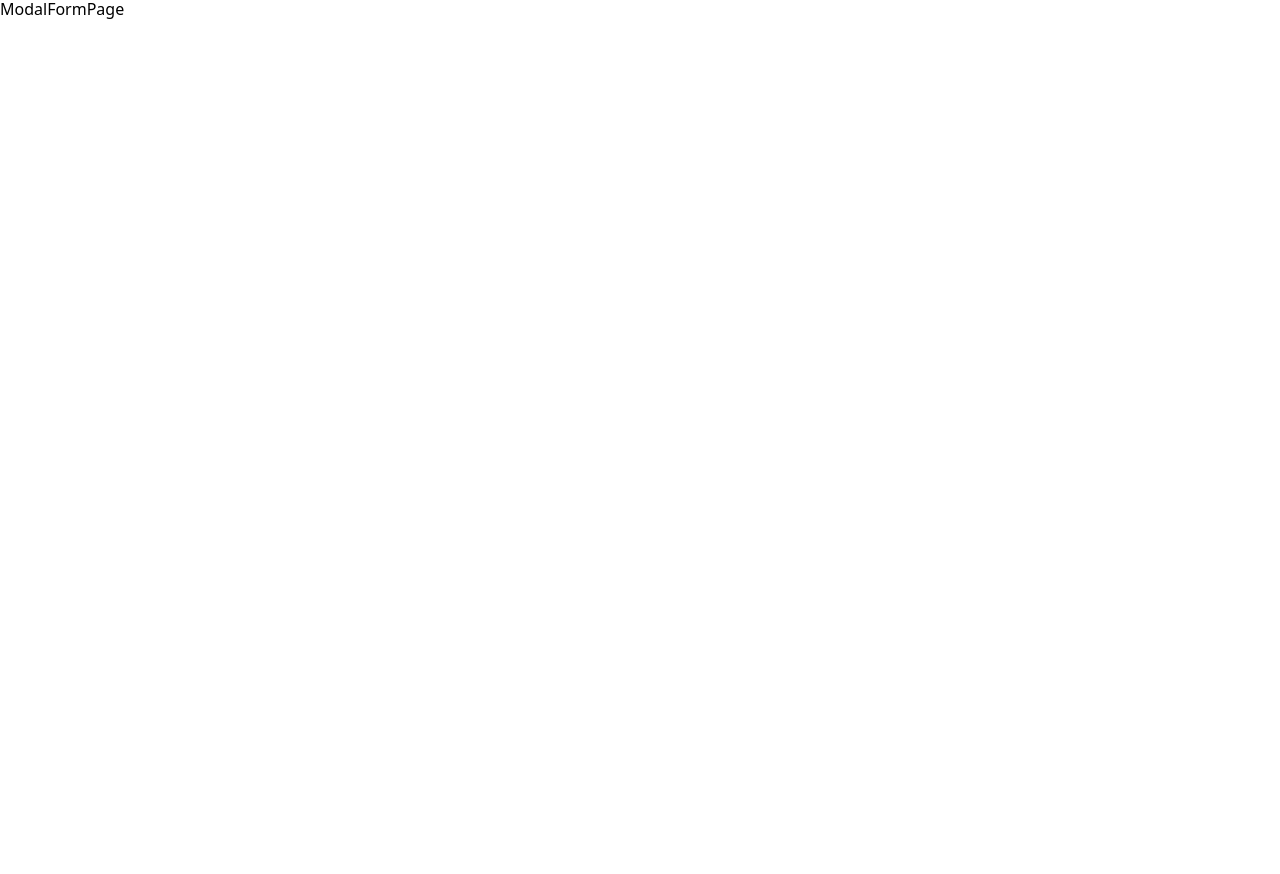
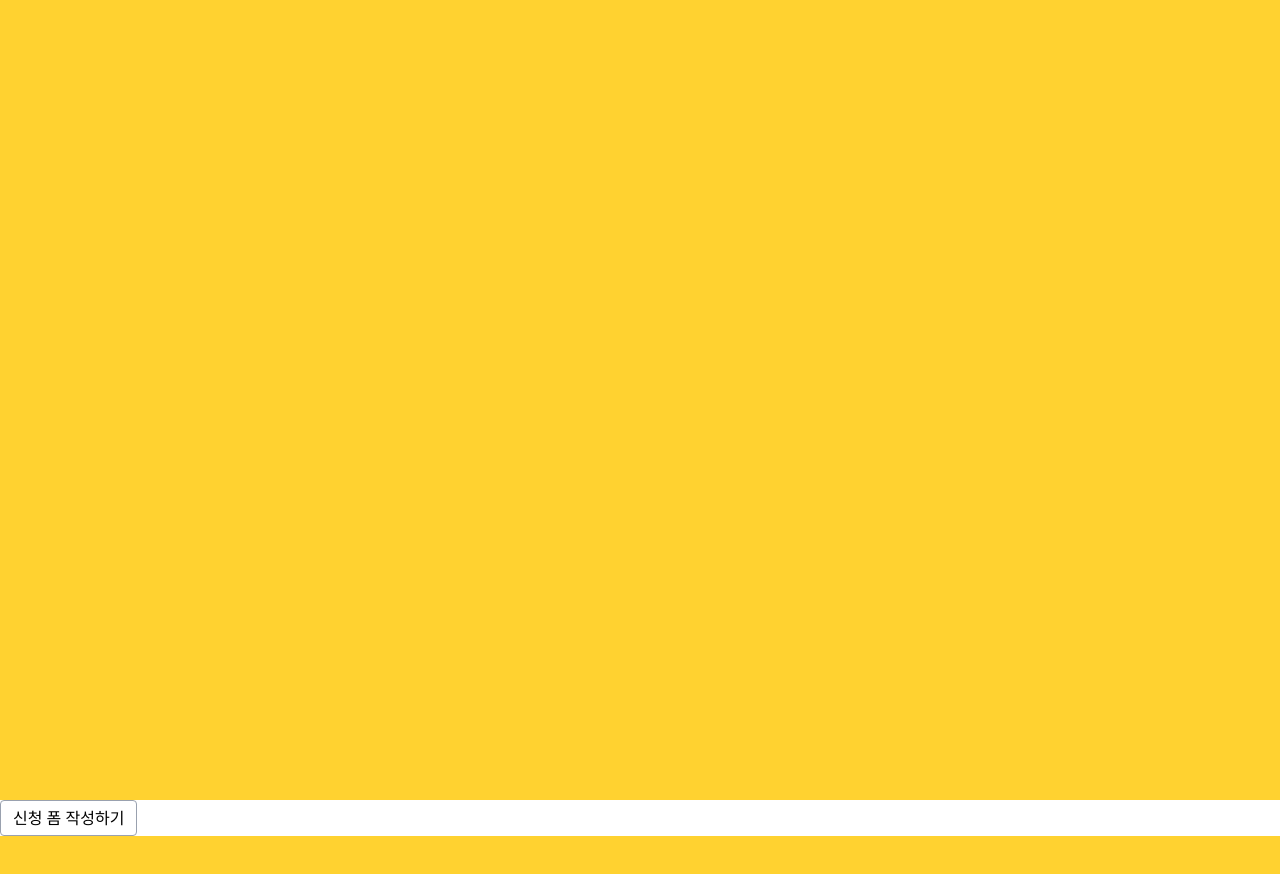
Before and after one commit to Einere/toss-fe-code-challenge-2025, a React (Vite) app: page / in a window 1280 px wide. Shown: the top 874 px of the page. Before the commit the page ends 800 px from the top, so only its background shows below. Built offline with nearby package versions, Linux system fonts and the light colour scheme.

Commit message:
feat: 접근성 폼 모달 구현

```diff
--- a/index.css
+++ /dev/null
@@ -1 +0,0 @@
-@import "tailwindcss";
--- a/package.json
+++ b/package.json
@@ -13,6 +13,7 @@
     "modern-normalize": "^3.0.1",
     "react": "^19.1.1",
     "react-dom": "^19.1.1",
+    "react-hook-form": "^7.63.0",
     "tailwindcss": "^4.1.13",
     "typescript-eslint": "^8.44.0"
   },
--- /dev/null
+++ b/src/AccessableModal.tsx
@@ -0,0 +1,69 @@
+import React, { useRef, useEffect, type PropsWithChildren } from "react";
+
+interface AccessibleModalProps {
+  titleId: string;
+  onClose: (data: any | null) => void;
+}
+
+export function AccessibleModal({
+  titleId,
+  onClose,
+  children,
+}: PropsWithChildren<AccessibleModalProps>) {
+  const modalRef = useRef<HTMLDivElement>(null);
+
+  // 1. UI/UX: 배경 스크롤 잠금
+  // useLockBodyScroll();
+
+  // 3. 포커스 흐름: Focus Trap 설정
+  // 모달이 열릴 때 제목으로 포커스 이동 (useFocusTrap 내부에서 처리)
+  // useFocusTrap(modalRef);
+
+  useEffect(() => {
+    if (modalRef.current) {
+      const heading =
+        modalRef.current.querySelector<HTMLDivElement>("[role='heading']");
+
+      if (heading) {
+        heading.focus();
+        console.log("focus!");
+      }
+
+      document.body.classList.add("overflow-hidden");
+    }
+  }, []);
+
+  return (
+    <div
+      className="modal-overlay"
+      // 모달 닫기: Overlay 클릭
+      onClick={(e) => {
+        if (e.target === e.currentTarget) {
+          console.log("close by clicking overaly!");
+          onClose(null);
+        }
+      }}
+      // 모달 닫기: esc 키 다운
+      onKeyDown={(e) => {
+        if (e.key === "Escape") {
+          onClose(null);
+        }
+      }}
+      onScroll={(e) => {
+        e.preventDefault();
+        e.stopPropagation();
+      }}
+    >
+      <div
+        ref={modalRef}
+        role="dialog"
+        aria-modal="true"
+        aria-labelledby={titleId}
+        className="modal-container"
+        tabIndex={-1} // 포커스 이동을 위해 설정 (첫 포커스 요소로)
+      >
+        {children}
+      </div>
+    </div>
+  );
+}
--- /dev/null
+++ b/src/FormModalContent.tsx
@@ -0,0 +1,62 @@
+// FormModalContent.tsx
+import React from "react";
+import { useForm } from "react-hook-form";
+import type { FormInput } from "./types"; // 폼 유효성 검사 라이브러리
+
+interface FormModalContentProps {
+  onClose: (data: FormInput | null) => void;
+}
+
+export function FormModalContent({ onClose }: FormModalContentProps) {
+  const {
+    register,
+    handleSubmit,
+    formState: { errors },
+  } = useForm<FormInput>();
+
+  const onSubmit = (data: FormInput) => {
+    onClose(data); // 제출 완료 시 입력값 반환
+  };
+
+  return (
+    <div className="h-full overflow-y-scroll p-4">
+      <h2 id="modal-title" role="heading" className="mb-4">
+        폼 작성 모달
+      </h2>
+      <form onSubmit={handleSubmit(onSubmit)}>
+        <label htmlFor="input-email" aria-labelledby="input-email">
+          이메일
+        </label>
+        <input
+          id="input-email"
+          type="email"
+          {...register("email", {
+            required: "이메일은 필수입니다.",
+            pattern: {
+              value: /^\S+@\S+\.\S+$/i,
+              message: "유효한 이메일 형식이 아닙니다.",
+            },
+          })}
+          aria-invalid={errors.email ? "true" : "false"}
+        />
+        {errors.email && (
+          // 폼 사용성: 스크린리더에게 즉시 전달
+          <p role="alert" className="text-error">
+            {errors.email.message}
+          </p>
+        )}
+        <div className="h-[1200px]"></div>
+        <button
+          type="button"
+          onClick={() => onClose(null)}
+          className="inline-block"
+        >
+          취소
+        </button>
+        <button type="submit" className="button-primary inline-block">
+          제출하기
+        </button>
+      </form>
+    </div>
+  );
+}
--- a/src/ModalFormPage.tsx
+++ b/src/ModalFormPage.tsx
@@ -1,6 +1,21 @@
+import { openFormModal } from "./ModalManager";
+
 const ModalFormPage = () => {
   /* 여기에 구현해 주세요 */
-  return <div>ModalFormPage</div>;
+  async function openFormModalAndGetFormValues() {
+    const formValues = await openFormModal();
+
+    console.log("form values!", formValues);
+  }
+  return (
+    <div>
+      <div className="h-[800px] bg-amber-300"></div>
+      <button type="button" onClick={openFormModalAndGetFormValues}>
+        신청 폼 작성하기
+      </button>
+      <div className="h-[800px] bg-amber-300"></div>
+    </div>
+  );
 };
 
 export default ModalFormPage;
--- /dev/null
+++ b/src/ModalManager.tsx
@@ -0,0 +1,34 @@
+import type { FormInput } from "./types";
+import { createRoot } from "react-dom/client";
+import { AccessibleModal } from "./AccessableModal";
+import { FormModalContent } from "./FormModalContent";
+import { createPortal } from "react-dom";
+
+export const openFormModal = (): Promise<FormInput | null> => {
+  // 모달 포탈 생성 + dom 에 붙이기
+  const portalRoot =
+    document.getElementById("modal-root") || document.createElement("div");
+  if (!document.getElementById("modal-root")) {
+    portalRoot.id = "modal-root";
+    document.body.appendChild(portalRoot);
+  }
+
+  // 프로미스 리턴
+  return new Promise((resolve) => {
+    const handleClose = (data: FormInput | null) => {
+      resolve(data);
+
+      // 포탈 제거 + 오버플로우 히든 스타일 속성 제거
+      document.body.removeChild(portalRoot);
+      document.body.classList.remove("overflow-hidden");
+    };
+
+    // 폼 모달을 createRoot 를 이용해 렌더링
+    // createPortal 은 JSX 영역에서만 동작하는 듯.
+    createRoot(portalRoot).render(
+      <AccessibleModal titleId="foo" onClose={handleClose}>
+        <FormModalContent onClose={handleClose} />
+      </AccessibleModal>,
+    );
+  });
+};
--- /dev/null
+++ b/src/index.css
@@ -0,0 +1,75 @@
+@import "tailwindcss";
+
+@layer base {
+    h1 {
+        @apply text-4xl font-bold;
+    }
+    h2 {
+        @apply text-3xl font-bold;
+    }
+    h3 {
+        @apply text-2xl font-bold;
+    }
+
+    button {
+        @apply min-w-[100px] cursor-pointer rounded-sm border-1 border-solid border-gray-400 px-3 py-2;
+    }
+    button:disabled {
+        @apply cursor-not-allowed border-gray-200 text-gray-400;
+
+        & svg {
+            @apply stroke-gray-200;
+        }
+    }
+
+    svg {
+        @apply h-4 w-4 stroke-gray-600;
+    }
+
+    input {
+        @apply rounded-sm bg-gray-200 px-3 py-2;
+    }
+
+    select {
+        @apply cursor-pointer rounded-sm border border-none border-gray-400 bg-gray-200 px-3 py-2 text-gray-800;
+        /* NOTE: 사파리, 파폭은 미지원 */
+        appearance: base-select;
+    }
+    select:disabled {
+        @apply cursor-not-allowed text-gray-400;
+    }
+
+    option {
+        @apply bg-white text-gray-800;
+    }
+}
+
+@layer components {
+    .button-primary {
+        @apply flex items-center justify-center rounded-sm border-1 border-solid border-blue-500 bg-blue-500 px-3 py-2 text-white;
+    }
+
+    .button-secondary {
+        @apply flex items-center justify-center rounded-sm border-1 border-solid border-gray-100 bg-gray-100 px-3 py-2 text-gray-600;
+    }
+
+    .text-emphasis {
+        @apply text-blue-500;
+    }
+
+    .text-description {
+        @apply text-sm text-gray-500;
+    }
+
+    .text-error {
+        @apply text-red-600;
+    }
+
+    .modal-overlay {
+        @apply bg-gray-700/90 fixed top-0 left-0 w-screen h-screen ;
+    }
+
+    .modal-overlay .modal-container {
+        @apply bg-white rounded-md m-auto w-1/2 h-1/2 translate-y-1/2;
+    }
+}
--- a/src/main.tsx
+++ b/src/main.tsx
@@ -1,6 +1,7 @@
 import "modern-normalize";
 import { StrictMode } from "react";
 import { createRoot } from "react-dom/client";
+import "./index.css";
 import ModalFormPage from "./ModalFormPage";
 
 createRoot(document.getElementById("root")!).render(
@@ -8,3 +9,7 @@ createRoot(document.getElementById("root")!).render(
     <ModalFormPage />
   </StrictMode>,
 );
+
+document.body.addEventListener("keydown", (e) => {
+  console.log(e.currentTarget);
+});
--- /dev/null
+++ b/src/types.ts
@@ -0,0 +1,4 @@
+export interface FormInput {
+  email: string;
+  // ... 기타 필드
+}
--- a/tsconfig.json
+++ b/tsconfig.json
@@ -7,6 +7,10 @@
     "noEmit": true,
     "skipLibCheck": true,
     "strict": true,
-    "verbatimModuleSyntax": true
+    "verbatimModuleSyntax": true,
+    "lib": [
+      "esnext",
+      "dom",
+    ]
   }
 }
```
Also changed, not shown: 1 other file (tests, documents, lock files or other folders).
